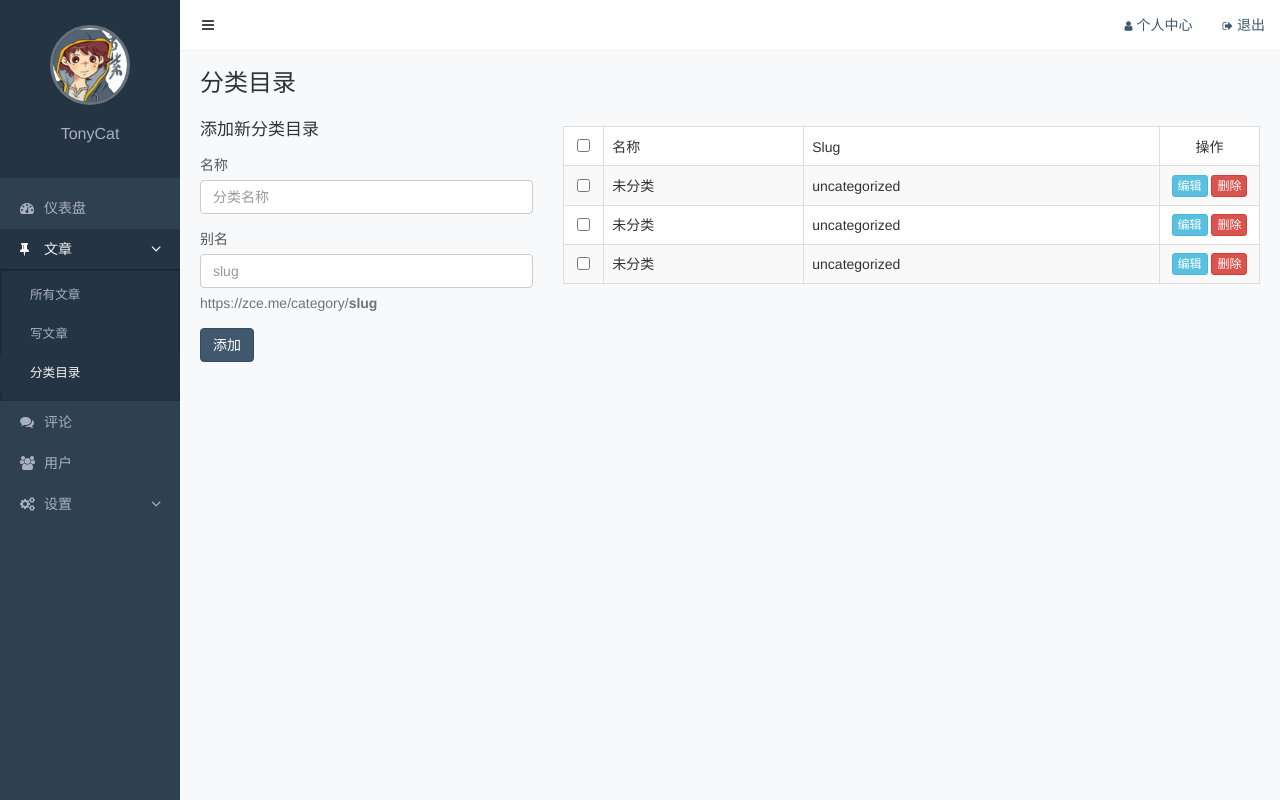
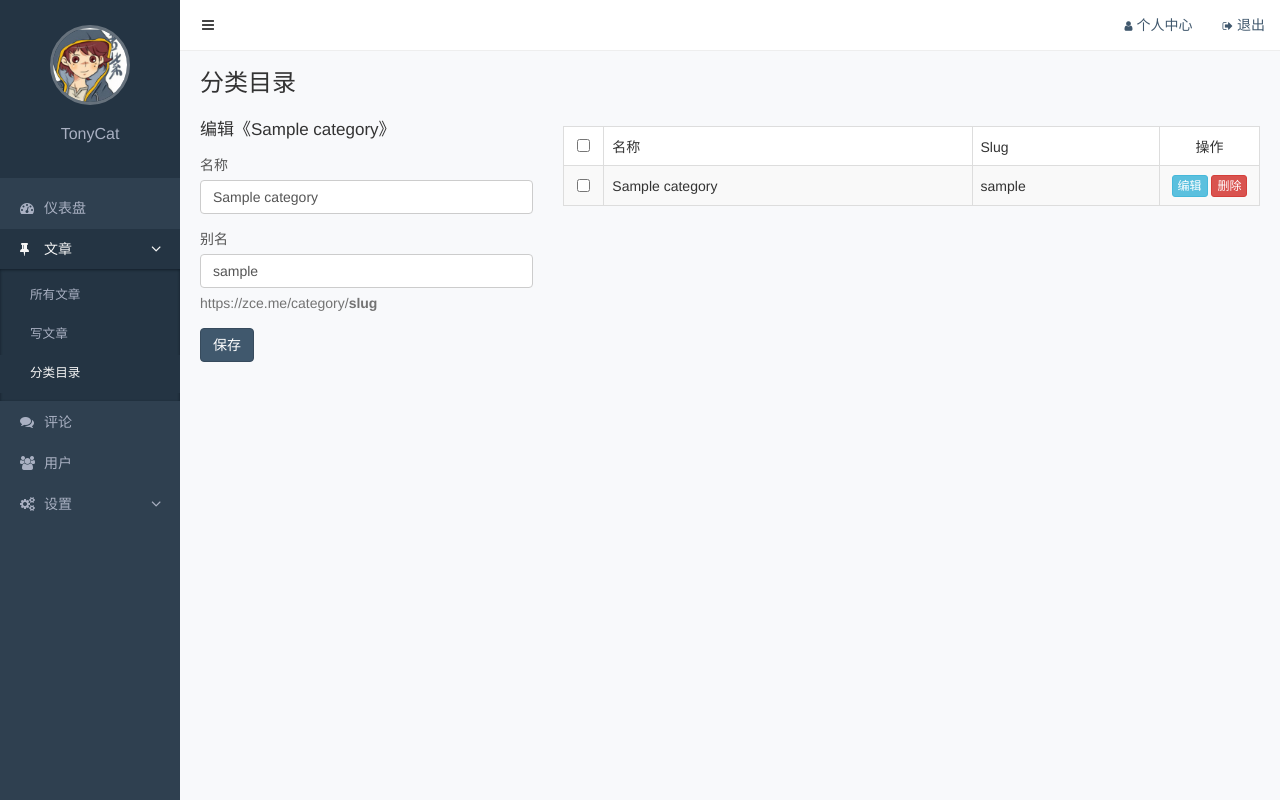
Before and after one commit to tonycatgogogo/alibaixiu, a PHP site: page /admin/categories.php?id=1 in a window 1280 px wide. Run offline with PHP 8.4, Linux system fonts and the light colour scheme; the visitor is signed in with stand-in values (Sample User, id 1); tables that the repository leaves empty or names only in its code hold one stand-in row (values such as "Sample post").

Commit message:
Add files via upload

```diff
--- a/13 alibaixiu/admin/categories.php
+++ b/13 alibaixiu/admin/categories.php
@@ -1,3 +1,45 @@
+<?php
+require_once '../functions.php';
+// 判断是否为需要编辑的数据
+// ====================================
+baixiu_get_current_user();
+function add_category () {
+  if(empty($_POST['name']) || empty($_POST['slug'])){
+    $GLOBALS['message'] = '请完整添加数据';
+    $GLOBALS['success'] = false;
+  }
+  //接收并保存数据
+  $name = $_POST['name'];
+  $slug = $_POST['slug'];
+  $row = baixiu_excute("insert into categories values (null, '{$slug}', '{$name}');");
+  $GLOBALS['success'] = $row > 0;
+  $GLOBALS['message'] = $row <= 0 ? '更新失败' : '更新成功';
+}
+function edit_category () {
+  global $current_edit_category;
+  $id = $current_edit_category['id'];
+  $name = empty($_POST['name']) ? $current_edit_category['name'] : $_POST['name'];
+  $current_edit_category['name'] = $name;
+  $slug = empty($_POST['slug']) ? $current_edit_category['slug'] : $_POST['slug'];
+  $current_edit_category['slug'] = $slug;
+  $row = baixiu_excute("update categories set slug = '{$slug}', name = '{$name}' where id = {$id};");
+  $GLOBALS['success'] = $row > 0;
+  $GLOBALS['message'] = $row <= 0 ? '更新失败' : '更新成功';
+}
+
+// 判断是编辑主线还是添加主线
+if(empty($_GET['id'])){
+  if ($_SERVER['REQUEST_METHOD'] === 'POST') {
+    add_category();
+  }
+} else {
+  $current_edit_category = baixiu_fetch_one("select * from categories where id =" . $_GET['id']);
+  if ($_SERVER['REQUEST_METHOD'] === 'POST') {
+    edit_category();
+  }
+}
+$categories = baixiu_fetch_all('select * from categories;');
+?>
 <!DOCTYPE html>
 <html lang="zh-CN">
 <head>
@@ -20,12 +62,37 @@
         <h1>分类目录</h1>
       </div>
       <!-- 有错误信息时展示 -->
-      <!-- <div class="alert alert-danger">
-        <strong>错误！</strong>发生XXX错误
-      </div> -->
+      <?php if(isset($message)): ?>
+      <?php if($success): ?>
+      <div class="alert alert-success">
+      <strong>成功！</strong><?php echo($message); ?>
+      </div>
+      <?php else: ?>
+      <div class="alert alert-danger">
+        <strong>错误！</strong><?php echo($message); ?>
+      </div>
+      <?php endif ?>
+      <?php endif ?>
       <div class="row">
         <div class="col-md-4">
-          <form>
+          <?php if(isset($current_edit_category)): ?>
+          <form action="<?php echo $_SERVER['PHP_SELF']; ?>?id=<?php echo $current_edit_category['id'] ?>" method="post">
+            <h2>编辑《<?php echo $current_edit_category['name'] ?>》</h2>
+            <div class="form-group">
+              <label for="name">名称</label>
+              <input id="name" class="form-control" name="name" type="text" placeholder="分类名称" value="<?php echo $current_edit_category['name']; ?>">
+            </div>
+            <div class="form-group">
+              <label for="slug">别名</label>
+              <input id="slug" class="form-control" name="slug" type="text" placeholder="slug" value="<?php echo $current_edit_category['slug']; ?>">
+              <p class="help-block">https://zce.me/category/<strong>slug</strong></p>
+            </div>
+            <div class="form-group">
+              <button class="btn btn-primary" type="submit">保存</button>
+            </div>
+          </form>
+          <?php else: ?>
+          <form action="<?php echo $_SERVER['PHP_SELF']; ?>" method="post">
             <h2>添加新分类目录</h2>
             <div class="form-group">
               <label for="name">名称</label>
@@ -40,11 +107,12 @@
               <button class="btn btn-primary" type="submit">添加</button>
             </div>
           </form>
+          <?php endif ?>
         </div>
         <div class="col-md-8">
           <div class="page-action">
             <!-- show when multiple checked -->
-            <a class="btn btn-danger btn-sm" href="javascript:;" style="display: none">批量删除</a>
+            <a id="btn_delete" class="btn btn-danger btn-sm" href="/admin/categories-delete.php" style="display: none">批量删除</a>
           </div>
           <table class="table table-striped table-bordered table-hover">
             <thead>
@@ -56,33 +124,17 @@
               </tr>
             </thead>
             <tbody>
+              <?php foreach ($categories as $item): ?>
               <tr>
-                <td class="text-center"><input type="checkbox"></td>
-                <td>未分类</td>
-                <td>uncategorized</td>
+                <td class="text-center"><input type="checkbox" data-id="<?php echo $item['id'] ?>" ></td>
+                <td><?php echo $item['name'] ?></td>
+                <td><?php echo $item['slug'] ?></td>
                 <td class="text-center">
-                  <a href="javascript:;" class="btn btn-info btn-xs">编辑</a>
-                  <a href="javascript:;" class="btn btn-danger btn-xs">删除</a>
+                  <a href="/admin/categories.php?id=<?php echo $item['id'] ?>" class="btn btn-info btn-xs">编辑</a>
+                  <a href="/admin/categories-delete.php?id=<?php echo $item['id'] ?>" class="btn btn-danger btn-xs">删除</a>
                 </td>
               </tr>
-              <tr>
-                <td class="text-center"><input type="checkbox"></td>
-                <td>未分类</td>
-                <td>uncategorized</td>
-                <td class="text-center">
-                  <a href="javascript:;" class="btn btn-info btn-xs">编辑</a>
-                  <a href="javascript:;" class="btn btn-danger btn-xs">删除</a>
-                </td>
-              </tr>
-              <tr>
-                <td class="text-center"><input type="checkbox"></td>
-                <td>未分类</td>
-                <td>uncategorized</td>
-                <td class="text-center">
-                  <a href="javascript:;" class="btn btn-info btn-xs">编辑</a>
-                  <a href="javascript:;" class="btn btn-danger btn-xs">删除</a>
-                </td>
-              </tr>
+            <?php endforeach ?>
             </tbody>
           </table>
         </div>
@@ -95,6 +147,23 @@
 
   <script src="/static/assets/vendors/jquery/jquery.js"></script>
   <script src="/static/assets/vendors/bootstrap/js/bootstrap.js"></script>
+  <script>
+    $(function ($) {
+      var $tbodyCheckboxs = $('tbody input');
+      var $btn = $('#btn_delete');
+      var allChecked = [];
+      $tbodyCheckboxs.on('change', function () {
+        var id = $(this).data('id');
+        if($(this).prop("checked")){
+          allChecked.push(id)
+        }else{
+          allChecked.splice(allChecked.indexOf(id),1)
+        }
+        allChecked.length ? $btn.fadeIn() : $btn.fadeOut();
+        $btn.prop('search','?id=' + allChecked);
+      })
+    })
+  </script>
   <script>NProgress.done()</script>
 </body>
 </html>
```
Also changed, not shown: 13 alibaixiu/admin/categories-delete.php (added, +9 -0 lines), 13 alibaixiu/admin/index.php (+47 -9 lines).
